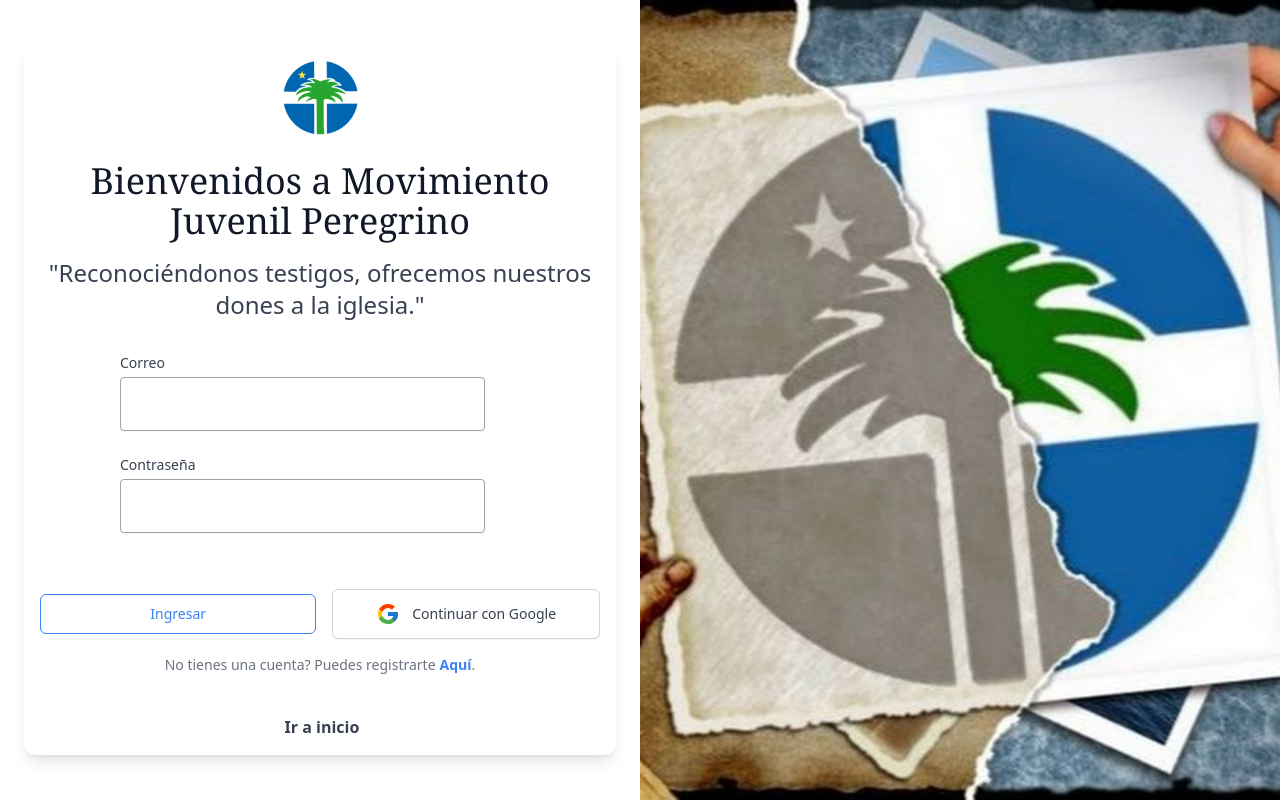
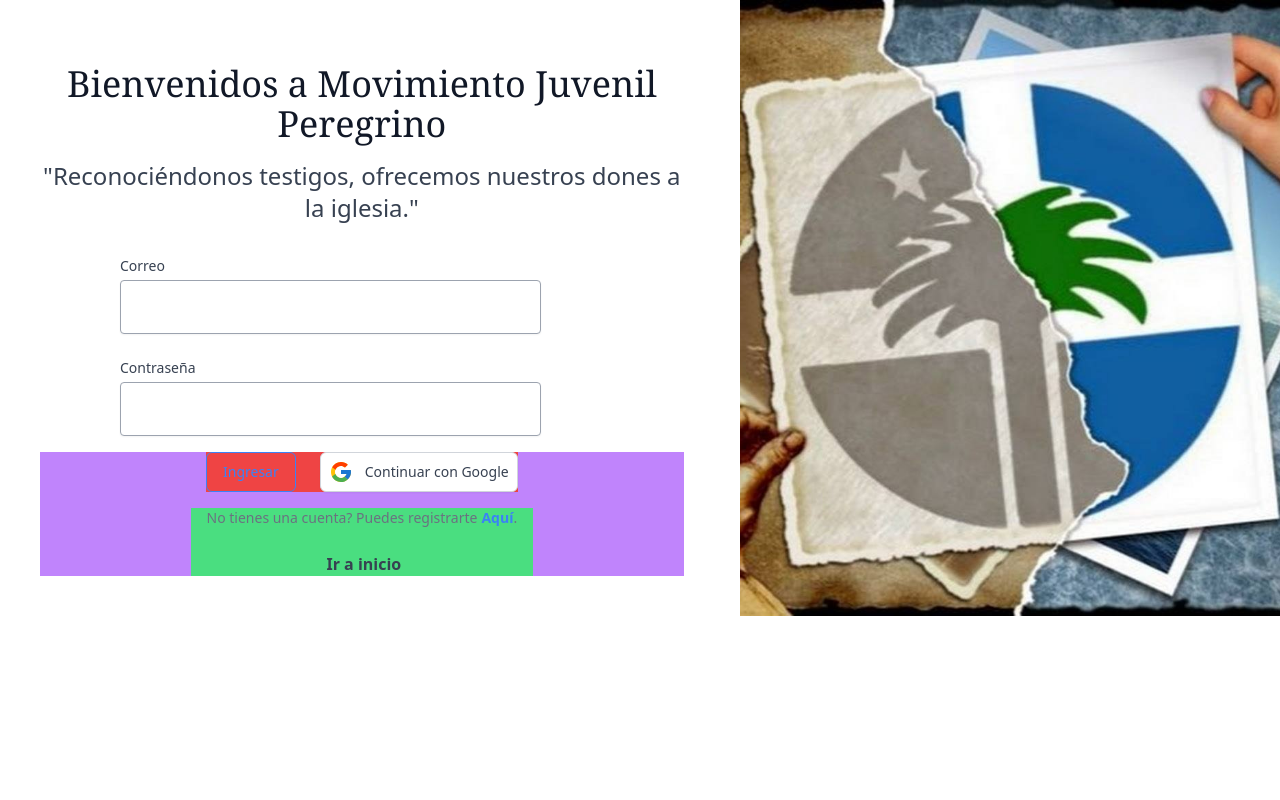
Before and after one commit to CardoneLeandro/WEB-FT-52-FRONT, a Next.js app in the folder front/: page /login in a window 1280 px wide. Built offline with nearby package versions, Linux system fonts and the light colour scheme; no server answers.

Commit message:
estilos aplicados a el componente login y la page

```diff
--- a/front/src/app/login/page.tsx
+++ b/front/src/app/login/page.tsx
@@ -1,9 +1,11 @@
-import LoginForm from '../../components/loginForm/index'
+import LoginForm from '../../components/loginForm/index';
 
 function login() {
-
-
-  return <LoginForm />
+  return (
+    <div>
+      <LoginForm />
+    </div>
+  );
 }
 
-export default login
+export default login;
--- a/front/src/app/team/page.tsx
+++ b/front/src/app/team/page.tsx
@@ -26,11 +26,7 @@ const developers = [
     role: 'Backend',
     github: 'https://github.com/Gamma1404',
   },
-  {
-    name: 'Rodrigo Fernandez',
-    role: 'Frontend',
-    github: 'https://github.com/RodrigoFernandez26',
-  },
+
   {
     name: 'Matias Lor',
     role: 'Frontend',
@@ -102,7 +98,7 @@ export default function TeamPage() {
             </CardDescription>
           </CardHeader>
           <CardContent>
-            <p className="mb-6 text-gray-500">
+            <p className="mb-12 text-gray-500 ">
               Al igual que los artistas que crean murales impresionantes,
               nuestro equipo de frontend diseñan experiencias visuales
               cautivadoras en cada página de nuestro sitio. Con dedicación y
@@ -110,7 +106,7 @@ export default function TeamPage() {
               haciendo que cada visitante se sienta bienvenido desde el primer
               clic.
             </p>
-            <div className="space-y-4">
+            <div className="space-y-4 mt-12">
               {developers
                 .filter((dev) => dev.role === 'Frontend')
                 .map((dev, index) => (
@@ -126,7 +122,7 @@ export default function TeamPage() {
 
 function DeveloperCard( {name, github}:{name:string, github:string} ) {
   return (
-    <div className="flex items-center space-x-4 p-2 rounded-lg hover:bg-secondary transition-colors">
+    <div className="flex items-center space-x-4 p-2 rounded-lg hover:bg-secondary transition-colors mt-6">
       <Avatar>
         <AvatarImage
           src={`https://github.com/${github.split('/').pop()}.png`}
--- a/front/src/components/loginForm/index.tsx
+++ b/front/src/components/loginForm/index.tsx
@@ -91,16 +91,10 @@ function LoginForm() {
   };
 
   return (
-    <div className="flex flex-row w-full h-screen bg-white wap-4">
-      <div className="flex flex-col p-6 justify-center w-1/2  ">
-        <div className=" p-4 rounded-xl shadow-lg  ">
-          <Image
-            alt="Descripción de la imagen"
-            src="/image/Logo.png"
-            width={75}
-            height={50}
-            className=" mx-auto"
-          />
+    <div className="flex flex-row w-full max-h-screen justify-between bg-white gap-4">
+      <div className="flex flex-col p-6 justify-center  ">
+        <div className=" p-4 rounded-xl  max-h-screen  ">
+
           <h1 className="mt-6 text-2xl font-serif text-gray-900 sm:text-3xl md:text-4xl mx-auto text-center">
             Bienvenidos a Movimiento Juvenil Peregrino
           </h1>
@@ -163,50 +157,57 @@ function LoginForm() {
             </div>
           </form>
           <div className="flex flex-col items-center gap-4 w-full">
-            <div className="flex flex-row items-center gap-4 justify-center w-full mt-10">
+            <div className="flex flex-col items-center gap-4 justify-center w-full bg-purple-400">
+              <div className='flex flex-row gap-6 bg-red-500'>
+
               <Button
                 onClick={handleSubmit}
                 type="submit"
                 className="inline-block w-full max-w-xs"
                 variant={'outline'}
-              >
+                >
                 Ingresar
               </Button>
-              <button
+              <Button
                 onClick={handleClickGoogle}
                 type="button"
                 className="flex items-center justify-center w-full max-w-xs px-2 py-3 border border-gray-300 rounded-md shadow-sm bg-white hover:bg-gray-100 focus:border-blue-600 transition duration-300 ease-in-out"
-              >
+                >
                 <FcGoogle className="w-6 h-6" />
                 <span className="ml-3 text-sm font-medium text-gray-700">
                   Continuar con Google
                 </span>
-              </button>
-            </div>
-            <p className="mt-6 text-sm text-gray-500 sm:mt-0 mb-6">
+              </Button>
+                </div>
+              <div className='flex flex-col bg-green-400'>
+
+            <h1 className="mt-6 text-sm text-gray-500 sm:mt-0 mb-6 text-center px-4">
               No tienes una cuenta? Puedes registrarte
               <Link
                 href={'/register'}
                 className="text-blue-500 font-bold hover:underline hover:text-blue-600 ml-1"
-              >
+                >
                 Aquí
               </Link>
               .
-            </p>
+            </h1>
             <Link
               href="/"
-              className="text-gray-700 font-bold hover:underline hover:text-blue-500 ml-1 "
-            >
+              className="text-gray-700 font-bold hover:underline hover:text-blue-500 ml-1 text-center "
+              >
               Ir a inicio
             </Link>
+                </div>
+              </div>
           </div>
         </div>
       </div>
-      <div className="w-1/2">
-        <img
+      <div className="w-full md:w-1/2 h-64 md:h-auto relative items-center justify-center">
+      <Image
           alt="Descripción de la imagen"
           src="/image/logo-viejo-nuevo.jpg"
-          className="w-full h-full object-cover"
+          layout="fill"
+          objectFit="cover"
         />
       </div>
     </div>
```
Also changed, not shown: front/src/interfaces/interface.txt (deleted), 1 other file (tests, documents, lock files or other folders).
